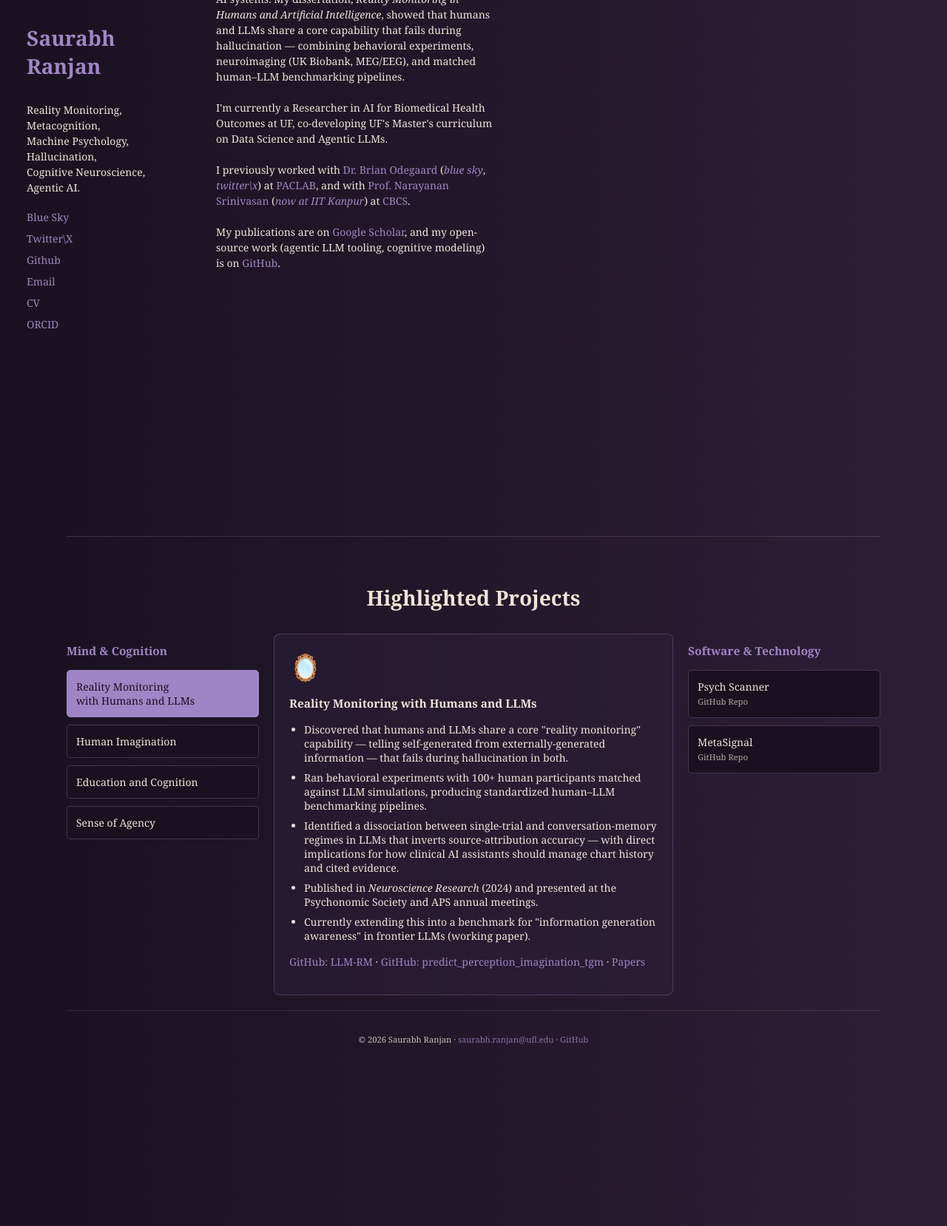
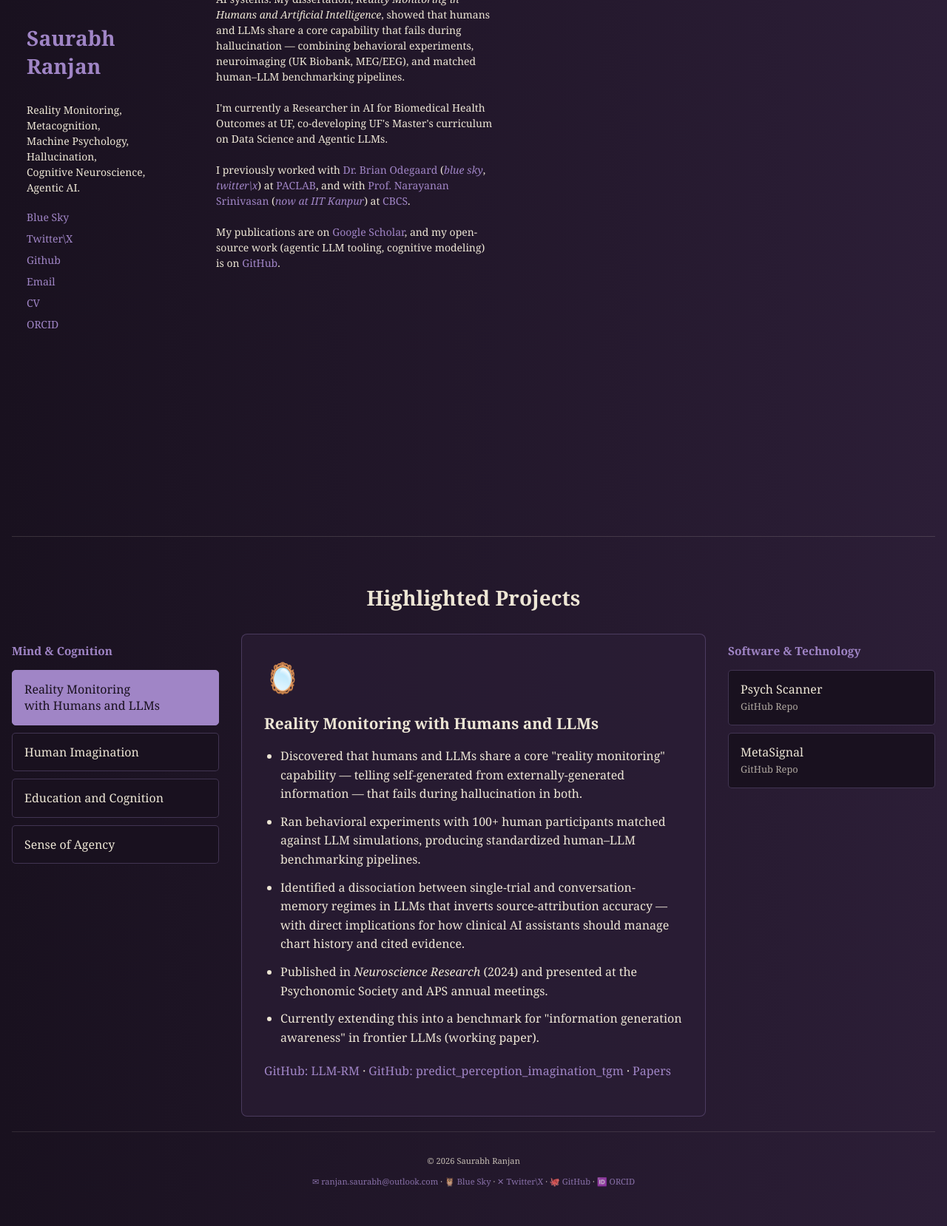
Before and after one commit to saurabhr/saurabhr.github.io, a Jekyll site: the page built from index.html, in a window 1280 px wide, cut to the strip 251-1909 px from the top of the page. Shown: the whole strip at 74% size. Built offline with Jekyll 4.4.1, drawn with Linux system fonts in a browser that asks for light colours.

Commit message:
update highlight project panels

```diff
--- a/_sass/projects.sass
+++ b/_sass/projects.sass
@@ -2,14 +2,14 @@
   margin: 60px auto 20px
   padding-top: 40px
   border-top: 1px solid rgba(237, 230, 213, 0.15)
-  max-width: 1100px
+  max-width: 1500px
 
   h1
     text-align: center
 
 .site-footer
   text-align: center
-  max-width: 1100px
+  max-width: 1500px
   margin: 0 auto
   padding: 20px 0 40px
   border-top: 1px solid rgba(237, 230, 213, 0.15)
@@ -18,12 +18,12 @@
 
 .projects-grid
   display: grid
-  grid-template-columns: 260px 1fr 260px
-  gap: 20px
+  grid-template-columns: 280px 1fr 280px
+  gap: 30px
 
-  @media (max-width: 1000px)
+  @media (max-width: 1100px)
     grid-template-columns: 1fr
-    gap: 10px
+    gap: 15px
 
 .projects-col h2
   font-size: 1.1em
@@ -43,9 +43,10 @@
   color: $beta
   border: 1px solid rgba(160, 133, 198, 0.3)
   border-radius: 5px
-  padding: 12px
+  padding: 14px 16px
   font-family: $font
-  font-size: 14px
+  font-size: 16px
+  line-height: 1.4
   cursor: pointer
 
   &:hover
@@ -64,8 +65,9 @@
   background: rgba(44, 30, 55, 0.6)
   border: 1px solid rgba(160, 133, 198, 0.3)
   border-radius: 8px
-  padding: 20px
-  max-height: 480px
+  padding: 30px
+  font-size: 16px
+  max-height: 600px
   overflow-y: auto
 
 .proj-content
@@ -79,16 +81,18 @@
   margin-bottom: 10px
 
 .proj-content h3
-  font-size: 1.1em
-  margin-bottom: 15px
+  font-size: 1.3em
+  margin-bottom: 18px
 
 .proj-content ul
   list-style: disc
-  margin: 0 0 15px 20px
+  margin: 0 0 18px 22px
   padding: 0
 
 .proj-content li
-  margin-bottom: 8px
+  margin-bottom: 12px
+  line-height: 1.6
 
 .proj-links
   margin-top: 10px
+  line-height: 1.8
--- a/index.html
+++ b/index.html
@@ -194,5 +194,12 @@ title: Home
 </section>
 
 <footer class="site-footer">
-  <p>&copy; {{ site.time | date: "%Y" }} {{ site.name }} &middot; <a href="mailto:{{ site.email }}" target=_blank>{{ site.email }}</a> &middot; <a href="https://github.com/{{ site.github }}" target=_blank>GitHub</a></p>
+  <p>&copy; {{ site.time | date: "%Y" }} {{ site.name }}</p>
+  <p class="footer-socials">
+    <a href="mailto:ranjan.saurabh@outlook.com" target=_blank>&#9993; ranjan.saurabh@outlook.com</a> &middot;
+    <a href="https://bsky.app/profile/{{ site.bluesky }}" target=_blank>&#129417; Blue Sky</a> &middot;
+    <a href="https://twitter.com/{{ site.twitter }}" target=_blank>&#10005; Twitter\X</a> &middot;
+    <a href="https://github.com/{{ site.github }}" target=_blank>&#128025; GitHub</a> &middot;
+    <a href="https://orcid.org/0000-0002-7868-7223" target=_blank>&#127380; ORCID</a>
+  </p>
 </footer>
```
